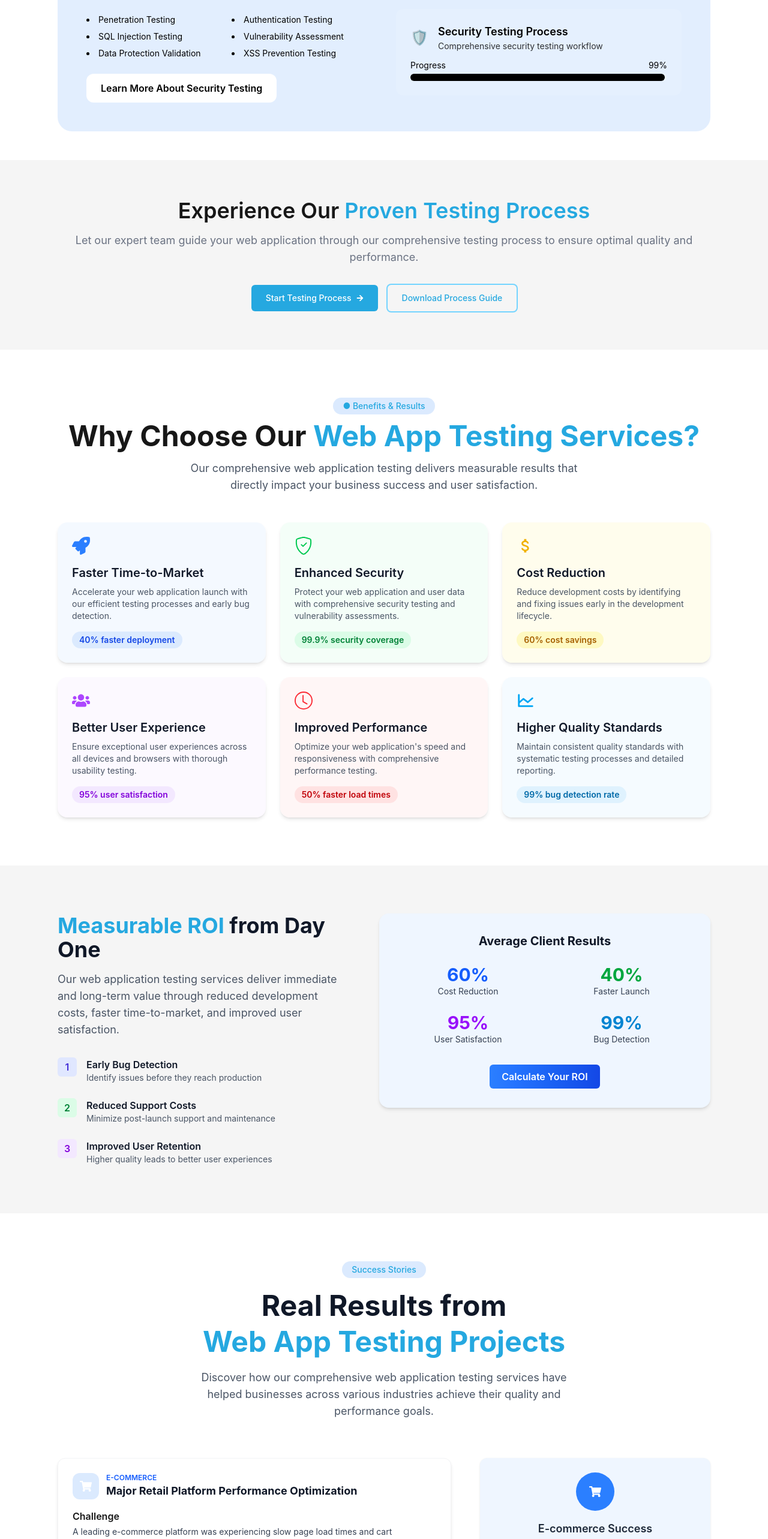
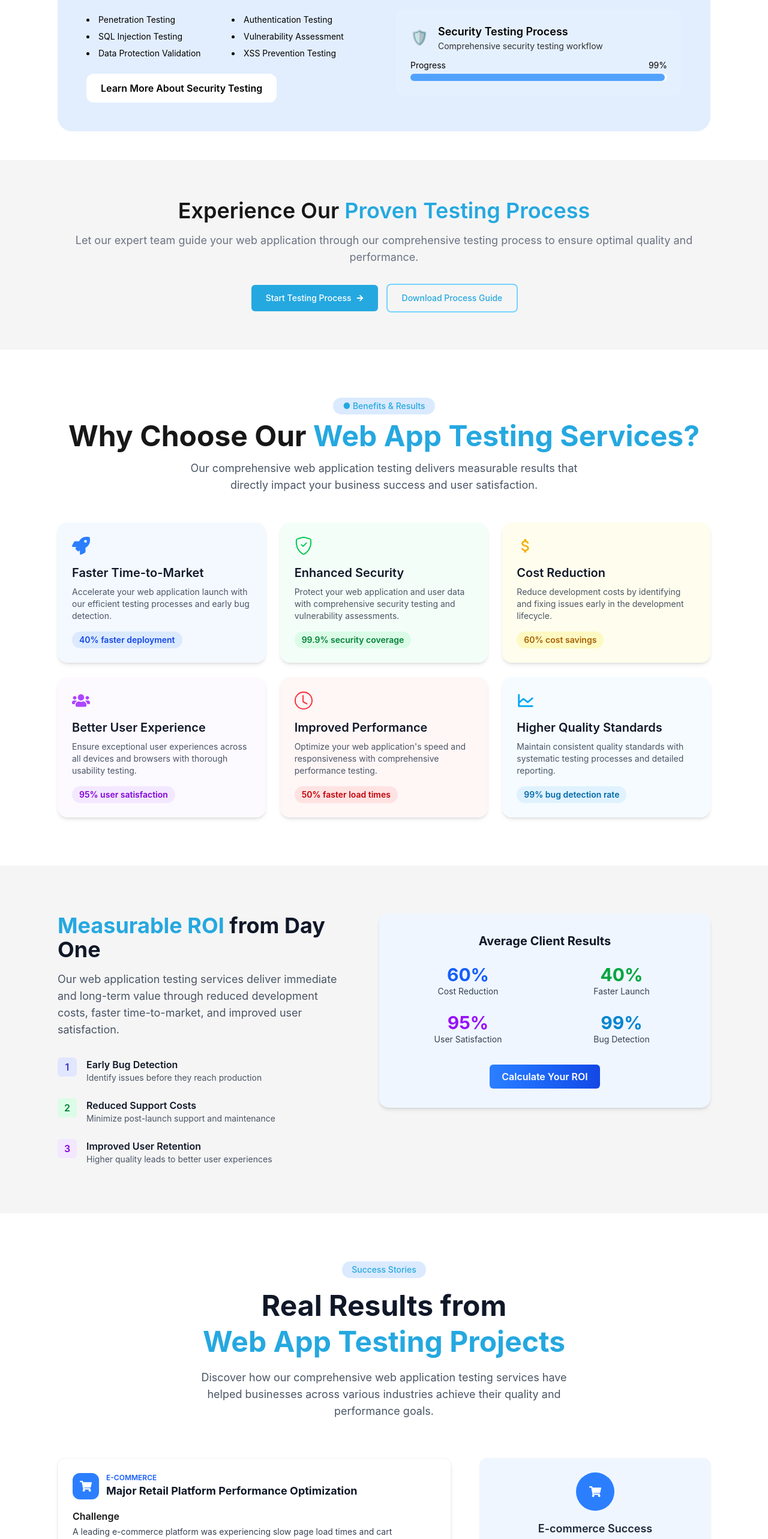
Before and after one commit to prakash47/testrq-3.0, a Next.js app: page /services/web-app-testing in a window 1280 px wide. Shown: the part 2660-5226 px from the top of the page at 60% size. Built offline with nearby package versions, Linux system fonts and the light colour scheme.

Commit message:
colors changed

```diff
--- a/src/components/sections/WebappCaseStudies.tsx
+++ b/src/components/sections/WebappCaseStudies.tsx
@@ -23,6 +23,13 @@ const caseStudies = [
       "70% improvement in page load times",
       "45% reduction in cart abandonment",
     ],
+    color: {
+      circleBg: "bg-blue-500",
+      tagBg: "bg-blue-100 text-blue-600",
+      tagText: "text-blue-600",
+      buttonColor: "bg-blue-600 hover:bg-blue-700",
+      highlightText: "text-blue-600",
+    },
   },
   {
     industry: "EDUCATION",
@@ -45,6 +52,13 @@ const caseStudies = [
       "100% compliance with educational data standards",
       "Zero security vulnerabilities identified post-launch",
     ],
+    color: {
+      circleBg: "bg-green-500",
+      tagBg: "bg-green-100 text-green-600",
+      tagText: "text-green-600",
+      buttonColor: "bg-green-600 hover:bg-green-700",
+      highlightText: "text-green-600",
+    },
   },
 ];
 
@@ -76,24 +90,6 @@ export default function CaseStudies() {
           const layoutClass = isReversed
             ? "lg:flex-row-reverse"
             : "lg:flex-row";
-          const circleBg =
-            study.industry === "E-COMMERCE" ? "bg-blue-500" : "bg-green-500";
-          const tagBg =
-            study.industry === "E-COMMERCE"
-              ? "bg-blue-100 text-blue-600"
-              : "bg-green-100 text-green-600";
-          const tagText =
-            study.industry === "E-COMMERCE"
-              ? "text-blue-600"
-              : "text-green-600";
-          const buttonColor =
-            study.industry === "E-COMMERCE"
-              ? "bg-blue-600 hover:bg-blue-700"
-              : "bg-green-600 hover:bg-green-700";
-          const highlightText =
-            study.industry === "E-COMMERCE"
-              ? "text-blue-600"
-              : "text-green-600";
 
           return (
             <div
@@ -103,10 +99,12 @@ export default function CaseStudies() {
               {/* Main Card */}
               <div className="flex-1 p-6 shadow-md rounded-xl bg-white border border-gray-100">
                 <div className="flex items-center gap-3 mb-4">
-                  <div className={`p-3 rounded-xl ${tagBg}`}>{study.icon}</div>
+                  <div className={`p-3 rounded-xl ${study.color.circleBg}`}>
+                    {study.icon}
+                  </div>
                   <div>
                     <h4
-                      className={`text-xs font-semibold uppercase ${tagText}`}
+                      className={`text-xs font-semibold uppercase ${study.color.tagText}`}
                     >
                       {study.industry}
                     </h4>
@@ -156,7 +154,7 @@ export default function CaseStudies() {
               <div className="w-full max-w-sm p-6 bg-blue-50 rounded-xl shadow-sm">
                 <div className="flex flex-col items-center text-center gap-4">
                   <div
-                    className={`w-16 h-16 flex items-center justify-center rounded-full ${circleBg}`}
+                    className={`w-16 h-16 flex items-center justify-center rounded-full ${study.color.circleBg}`}
                   >
                     {study.icon}
                   </div>
@@ -166,13 +164,13 @@ export default function CaseStudies() {
                   {study.highlights.map((point, i) => (
                     <div
                       key={i}
-                      className={`w-full py-2 px-4 text-sm font-medium rounded-md bg-white ${highlightText}`}
+                      className={`w-full py-2 px-4 text-sm font-medium rounded-md bg-white ${study.color.highlightText}`}
                     >
                       {point}
                     </div>
                   ))}
                   <button
-                    className={`mt-2 px-5 py-2 rounded-md text-white font-semibold text-sm flex items-center justify-center gap-2 ${buttonColor}`}
+                    className={`mt-2 px-5 py-2 rounded-md text-white font-semibold text-sm flex items-center justify-center gap-2 ${study.color.buttonColor}`}
                   >
                     View Full Case Study
                     <span className="ml-1">→</span>
--- a/src/components/sections/WebappComprehensiveSlider.tsx
+++ b/src/components/sections/WebappComprehensiveSlider.tsx
@@ -20,6 +20,7 @@ type FeatureSet = {
   progress?: string;
   features: string[];
   bgColor?: string;
+  elColor?: string;
   theme?: string;
   btnText?: string;
   learnMoreLabel?: string;
@@ -49,6 +50,7 @@ const testingServices: FeatureSet[] = [
       "XSS Prevention Testing",
     ],
     bgColor: "bg-blue-100/80",
+    elColor: "bg-blue-400",
     btnText: "Learn More About Security Testing",
   },
   {
@@ -74,6 +76,7 @@ const testingServices: FeatureSet[] = [
       "Response Time Optimization",
     ],
     bgColor: "bg-green-100/80",
+    elColor: "bg-green-400",
     btnText: "Learn More About Performance Testing",
   },
   {
@@ -99,6 +102,7 @@ const testingServices: FeatureSet[] = [
     progress: "92%",
     icon: <FaUsers />,
     bgColor: "bg-yellow-100/80",
+    elColor: "bg-yellow-400",
     btnText: "Learn More About Usability Testing",
   },
   {
@@ -124,6 +128,7 @@ const testingServices: FeatureSet[] = [
     progress: "96%",
     icon: <FaMobileAlt />,
     bgColor: "bg-purple-100/80",
+    elColor: "bg-purple-400",
     btnText: "Learn More About Responsive Testing",
   },
   {
@@ -149,6 +154,7 @@ const testingServices: FeatureSet[] = [
     progress: "94%",
     icon: <FaPlug />,
     bgColor: "bg-red-100/80",
+    elColor: "bg-red-400",
     btnText: "Learn More About Integration Testing",
   },
 ];
@@ -256,13 +262,14 @@ export default function ComprehensiveTestingSlider() {
     <span>Progress</span>
     <span>{current.progress}</span>
   </div>
-                  <div className="w-full h-3 bg-white/20 rounded-full mt-1">
+  <div className="w-full h-3 bg-white/80 rounded-full mt-1">
     <div
-                      className="h-3 bg-black rounded-full"
+      className={`h-3 rounded-full ${current.elColor}`} // Use the pre-defined class name
       style={{ width: current.progress }}
     ></div>
   </div>
 </div>
+
               </div>
             )}
           </div>
```
Lines whose indentation alone changed are shown as unchanged.
